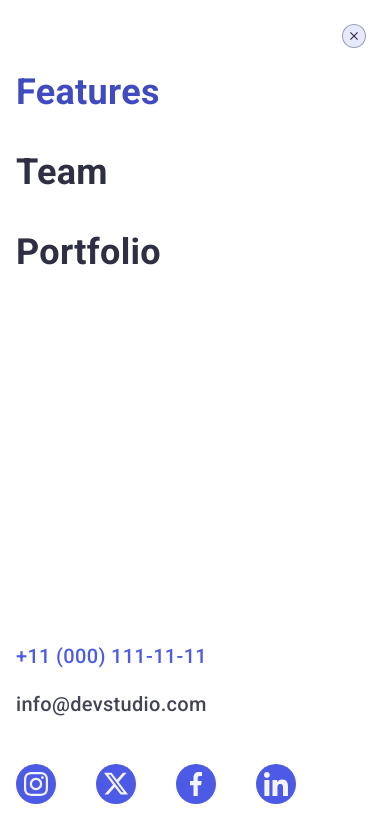
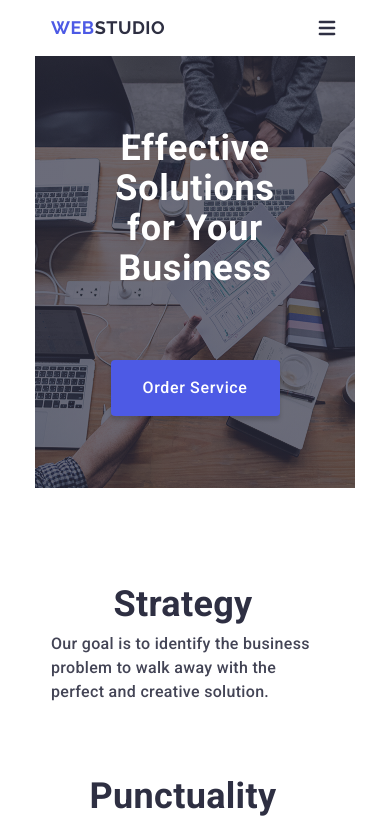
Before and after one commit to OlhaKimbembe/goit-markup-hw-06, a plain HTML site: page index.html in a window 390 px wide. Shown: the top 828 px of the page. Drawn offline with nearby package versions, Linux system fonts and the light colour scheme.

Commit message:
remove class is-open

```diff
--- a/index.html
+++ b/index.html
@@ -593,7 +593,7 @@
       </div>
     </footer>
     <!-- Mobile menu -->
-    <div id="mobile-menu" class="mobile-menu is-open">
+    <div id="mobile-menu" class="mobile-menu">
       <div class="mobile-menu-container">
         <button class="mobile-menu-btn-close">
           <svg class="mobile-menu-btn-close-icon" width="8" height="8">
```
